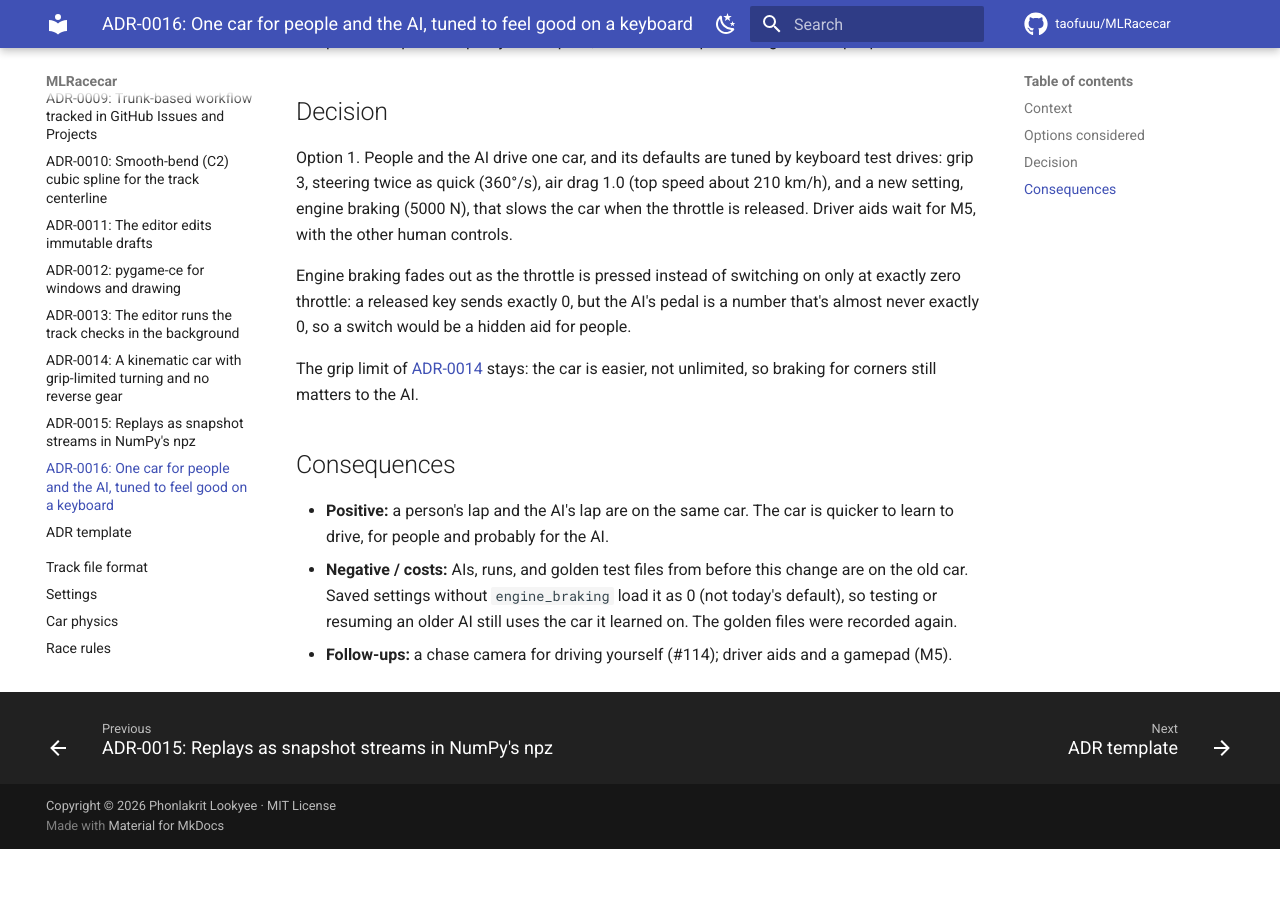
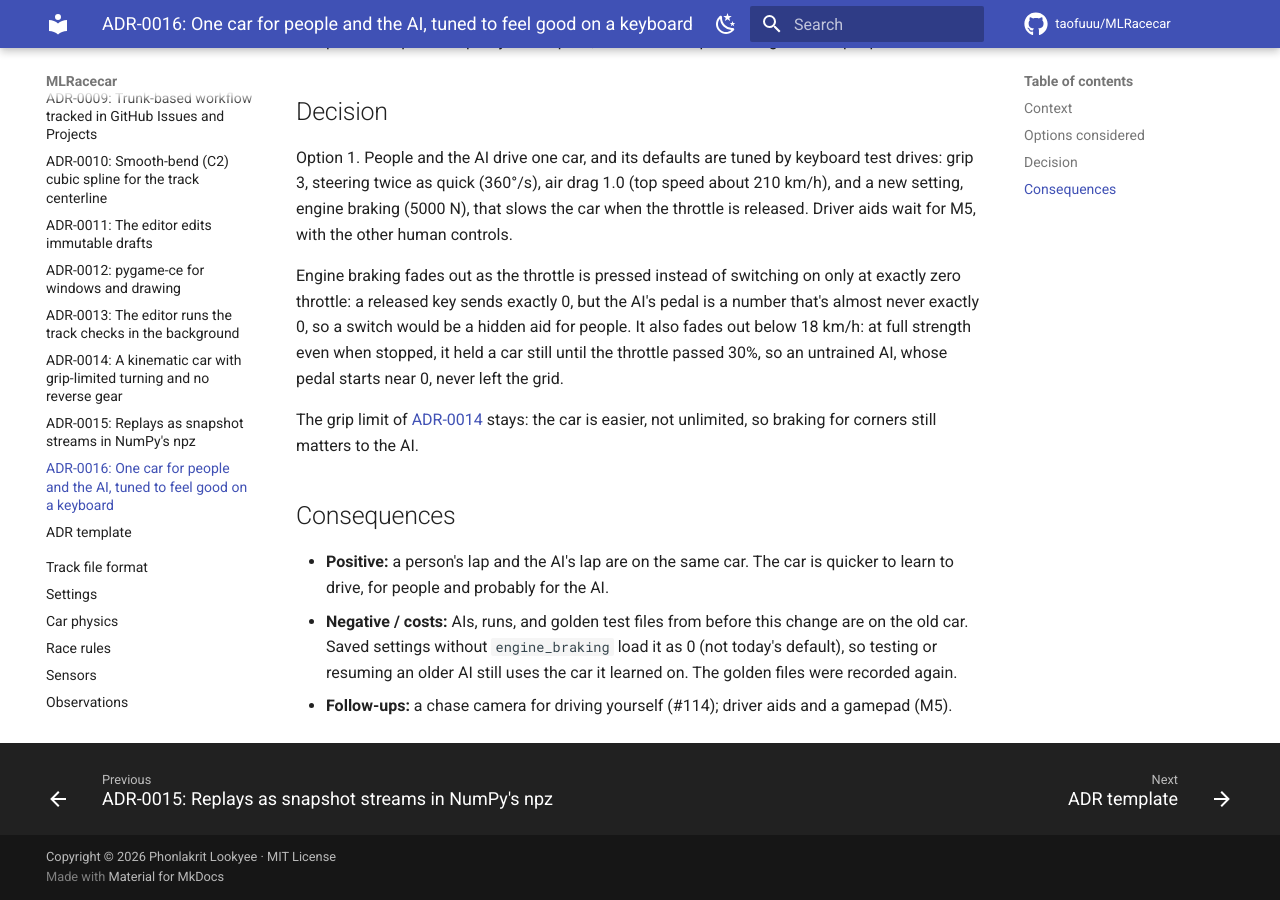
Before and after one commit to taofuuu/MLRacecar, an MkDocs documentation site: the page built from docs/adr/0016-one-car-tuned-for-the-keyboard.md, in a window 1280 px wide and 900 px high, scrolled down 850 px. Built offline with MkDocs 1.6.1 and Material for MkDocs 9.7.7, drawn with Linux system fonts in a browser that asks for light colours; comment, search, counter and statistics services are not loaded; before the commit the page ends 1699 px from its top, so only the background shows below that.

Commit message:
fix(sim): engine braking fades out at low speed, so a light throttle pulls away
The slow training smoke test failed on CI: after 2,048 steps its cars hadn't moved. At full strength even when stopped, 5000 N of engine braking held a car still until the throttle passed 30% (12 kN x p > 5 kN x (1 - p) + rolling), and an untrained AI's pedal starts near 0. A person never noticed: the throttle key is always 100%.

Engine braking now also scales with speed / ENGINE_BRAKING_FADE (5 m/s, 18 km/h) below that speed: it slows a moving car but doesn't hold a stopped one. Above 18 km/h nothing changes (the car's numbers in the docs are the same). The golden files are recorded again; the scripted lap still holds a nanometre nudge to 3e-09 m/s. The slow tests pass locally.

Refs #113

```diff
--- a/docs/adr/0016-one-car-tuned-for-the-keyboard.md
+++ b/docs/adr/0016-one-car-tuned-for-the-keyboard.md
@@ -36,7 +36,9 @@
 
 Engine braking fades out as the throttle is pressed instead of switching on only at exactly
 zero throttle: a released key sends exactly 0, but the AI's pedal is a number that's almost
-never exactly 0, so a switch would be a hidden aid for people.
+never exactly 0, so a switch would be a hidden aid for people. It also fades out below 18 km/h:
+at full strength even when stopped, it held a car still until the throttle passed 30%, so an
+untrained AI, whose pedal starts near 0, never left the grid.
 
 The grip limit of [ADR-0014](0014-kinematic-car-model.md) stays: the car is easier, not
 unlimited, so braking for corners still matters to the AI.
```
Also changed, not shown: CHANGELOG.md (+2 -1 lines), docs/vehicle-model.md (+3 -1 lines), 5 other files.
